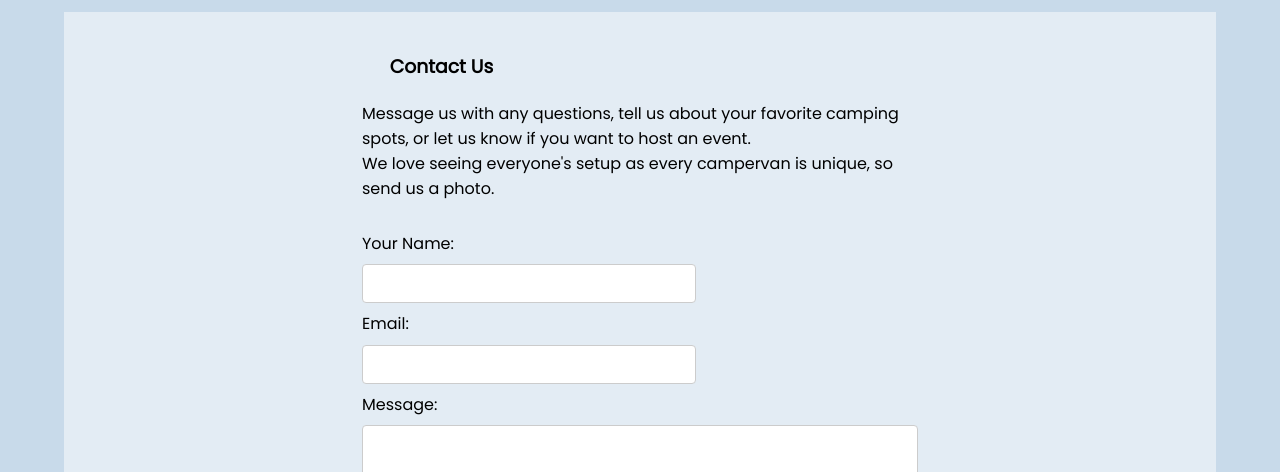
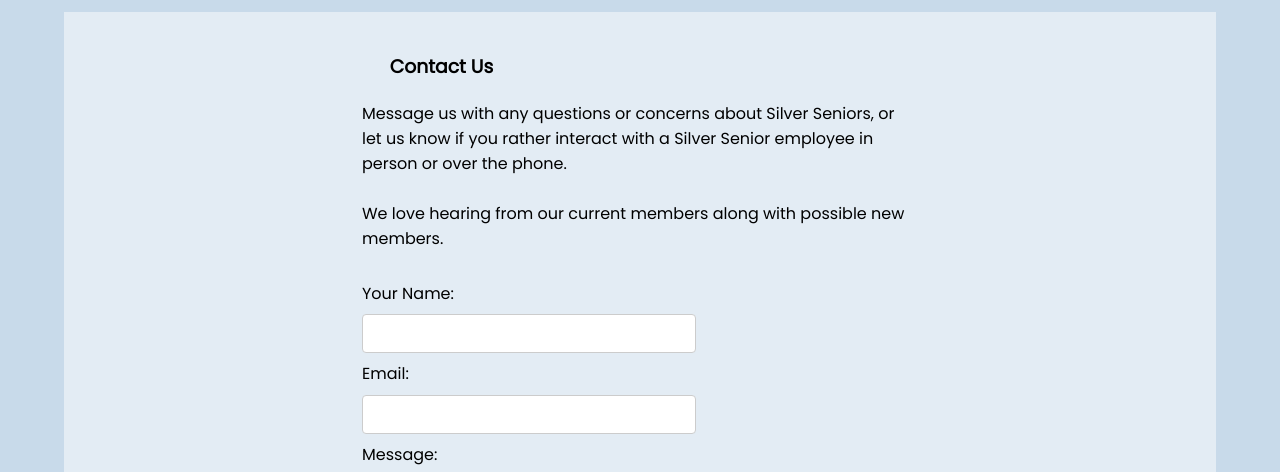
Before and after one commit to cschepers0002/silverseniors, a plain HTML site: page contact.html in a window 1280 px wide. Shown: the part 276-748 px from the top of the page. Drawn offline with Linux system fonts and the light colour scheme.

Commit message:
Add files via upload

```diff
--- a/contact.html
+++ b/contact.html
@@ -98,8 +98,10 @@
   <div class="form-container">
   <form action="thanks.html">
        <h3>Contact Us</h3>
-       <p> Message us with any questions, tell us about your favorite camping spots, or let us know if you want to host an event. <br>
-       We love seeing everyone's setup as every campervan is unique, so send us a photo.</p>
+       <p> Message us with any questions or concerns about Silver Seniors, or let us know if you rather interact with a Silver Senior employee in person or over the phone. <br>
+         <br>
+
+       We love hearing from our current members along with possible new members.</p>
        <br>
        <label>Your Name: <br>
        <input type="text" id="name" name="name" required></label>
```
